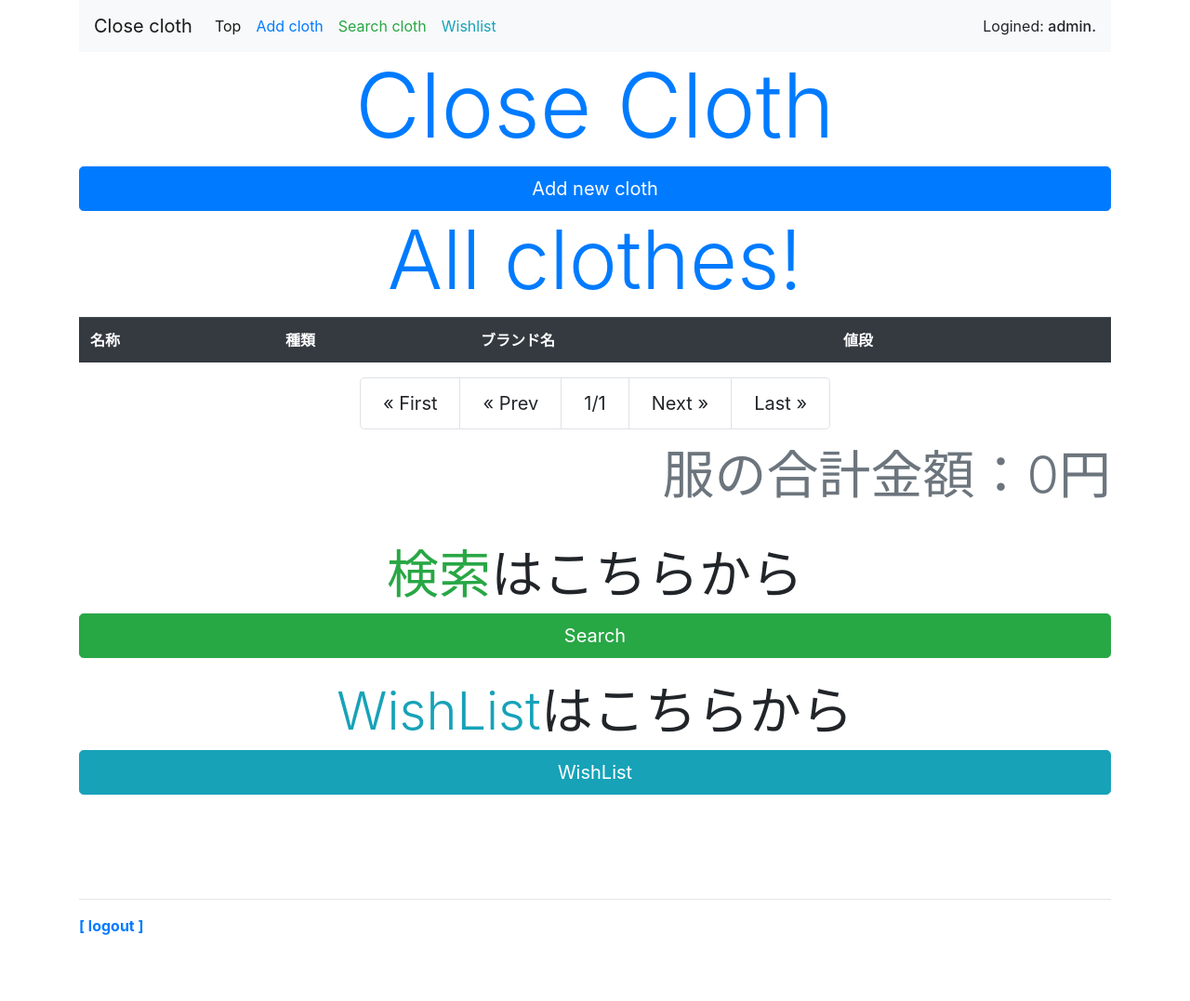
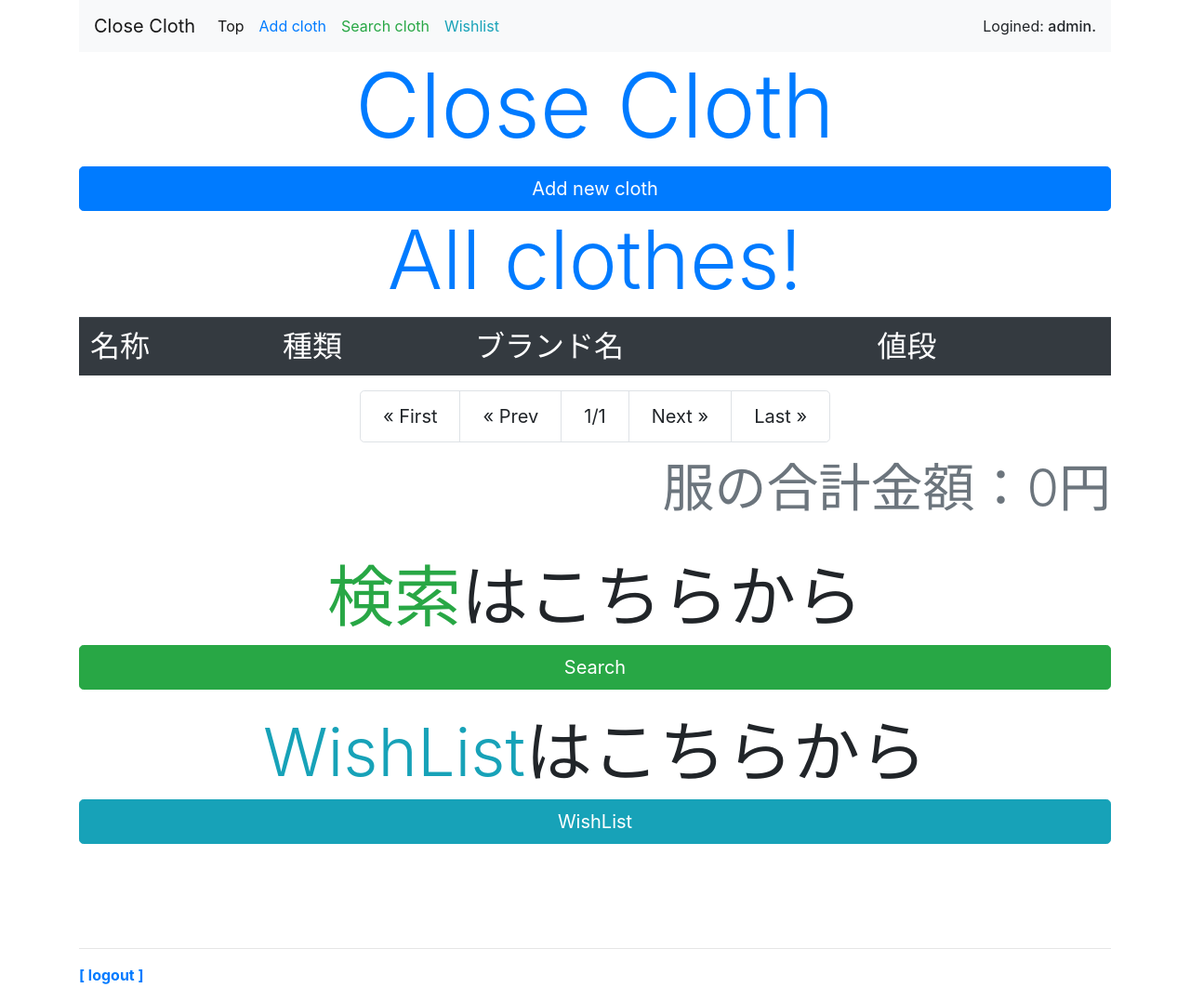
Before and after one commit to kimuson13/close-cloth, a Django app: page /clothes/top in a window 1280 px wide. Shown: the whole page at 93% size. Before the commit the page ends 1006 px from the top, so only its background shows below. Run offline with Django 3.2, Linux system fonts and the light colour scheme; a user stored in the database is signed in; data comes from the database, SQL or seed files in the repository; both versions use the stored data as it was after the commit; lists and menus that the app fills with data are empty; some libraries are stand-ins or nearby versions.

Commit message:
change top

```diff
--- a/cloth_manage/clothes/templates/clothes/index.html
+++ b/cloth_manage/clothes/templates/clothes/index.html
@@ -14,7 +14,7 @@
             <p class="h3 text-justify text-wrap">服を多く持っていると、「これいつどこで買ったっけ？」や「これいくらしたかな？」というように、記憶があいまいになることがあると思います。そのようなことを防ぎ、服に対してより愛着を持てるようにとこのアプリを開発しました。</p>
             <br>
             <h1 class="display-3">何ができるの？</h1>
-            <p class="h3 text-justify text-wrap">Close Clothでは服を管理することができます。服をアプリ上に追加していくことだけであなただけの服図鑑を作ることができます。また、どのブランドの服をどれぐらい持っているか、どのショップでどれくらい購入したか、パンツはどれくらい持っているか等を検索できます。</p>
+            <p class="h3 text-justify text-wrap">Close Clothでは服を管理することができます。服をアプリ上に追加していくことだけであなただけの服図鑑を作ることができます。また、どのブランドの服をどれぐらい持っているか、どのショップでどれくらい購入したか、パンツはどれくらい持っているか等を検索できます。WishListを作ることも可能です。</p>
         </div>
         <div class="d-inline">
             <h1 class="display-4 text-center">はじめての方はこちら!</h1>
--- a/cloth_manage/clothes/templates/clothes/layout.html
+++ b/cloth_manage/clothes/templates/clothes/layout.html
@@ -11,7 +11,7 @@
     </head>
     <body class="container">
         <nav class="navbar navbar-expand-lg navbar-light bg-light">
-            <span class="navbar-brand">Close cloth</span>
+            <span class="navbar-brand">Close Cloth</span>
             <div class="collapse navbar-collapse" id="navbarSupportedContent">
                 <ul class="navbar-nav mr-auto">
                     <li class="nav-item active">
--- a/cloth_manage/clothes/templates/clothes/top.html
+++ b/cloth_manage/clothes/templates/clothes/top.html
@@ -11,19 +11,19 @@
 <h1 class="display-2 text-primary text-center">All clothes!</h1>
 <table class="table table-hover">
     <tr class="thead-dark">
-        <th>名称</th>
-        <th>種類</th>
-        <th>ブランド名</th>
-        <th>値段</th>
-        <th></th>
+        <th class="h2">名称</th>
+        <th class="h2">種類</th>
+        <th class="h2">ブランド名</th>
+        <th class="h2">値段</th>
+        <th class="h2"></th>
     </tr>
     {% for item in data %}
     <tr>
-        <td>{{item.cloth_name}}</td>
-        <td>{{item.get_item_info_display}}</td>
-        <td>{{item.brand_name}}</td>
-        <td>{{item.price}}円</td>
-        <td><a class="btn btn-secondary" href="{% url 'detail' item.id %}">Detail</a></td>
+        <td class="h2">{{item.cloth_name}}</td>
+        <td class="h2">{{item.get_item_info_display}}</td>
+        <td class="h2">{{item.brand_name}}</td>
+        <td class="h2">{{item.price}}円</td>
+        <td><a class="btn btn-secondary btn-lg" href="{% url 'detail' item.id %}">Detail</a></td>
     </tr>
     {% endfor %}
 </table>
@@ -64,9 +64,9 @@
 </ul>
 <p class="display-4 text-secondary text-right">服の合計金額：{{sum_price}}円</p>
 <br>
-<h1 class="display-4 text-center"><span class="text-success">検索</span>はこちらから</h1>
+<h1 class="display-3 text-center"><span class="text-success">検索</span>はこちらから</h1>
 <a class="btn btn-success w-100 btn-lg" href="{% url 'search' %}">Search</a>
 <br><br>
-<h1 class="display-4 text-center"><span class="text-info">WishList</span>はこちらから</h1>
+<h1 class="display-3 text-center"><span class="text-info">WishList</span>はこちらから</h1>
 <a class="btn btn-info w-100 btn-lg" href="{% url 'wishlist' %}">WishList</a>
 {% endblock %}
```
Also changed, not shown: cloth_manage/db.sqlite3.
